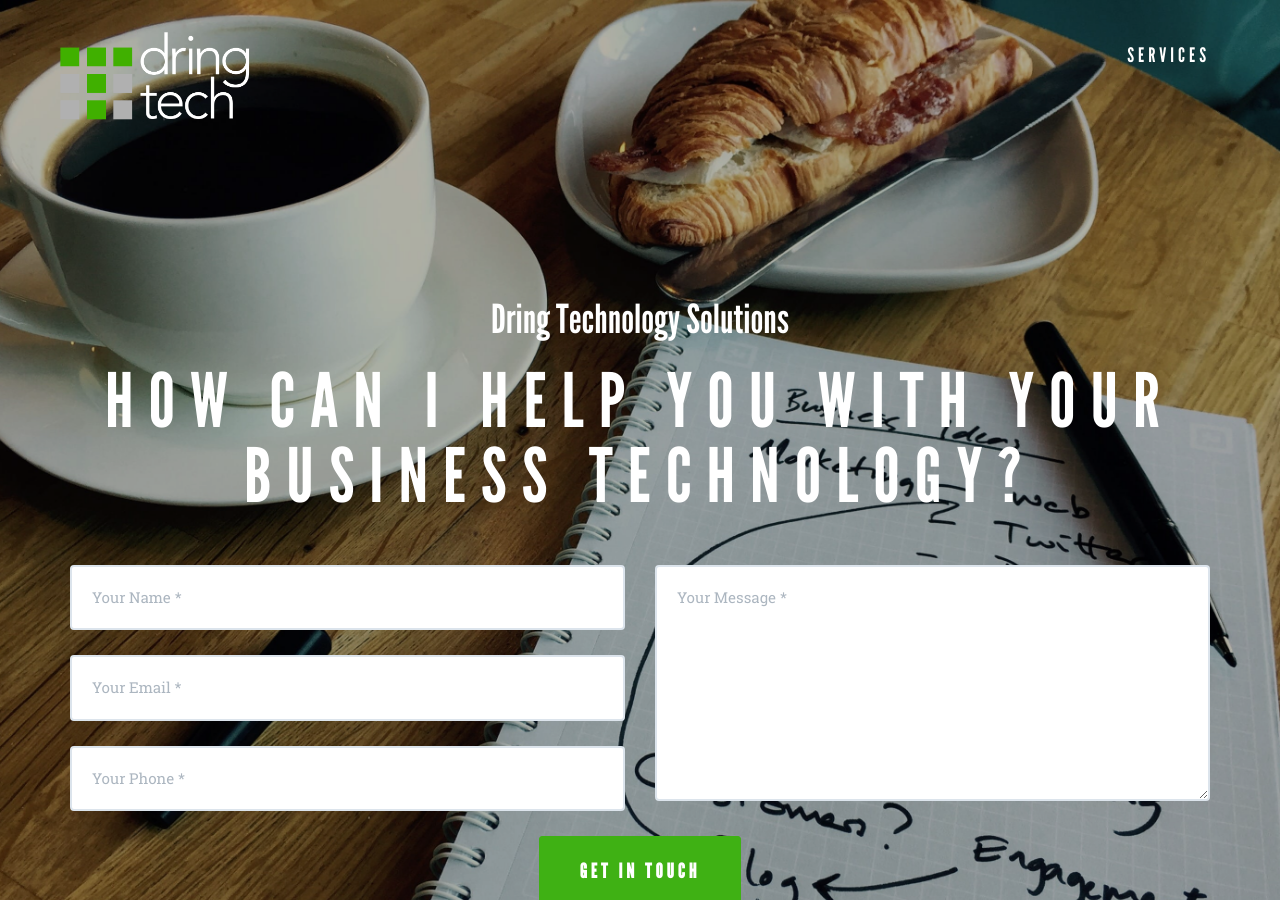
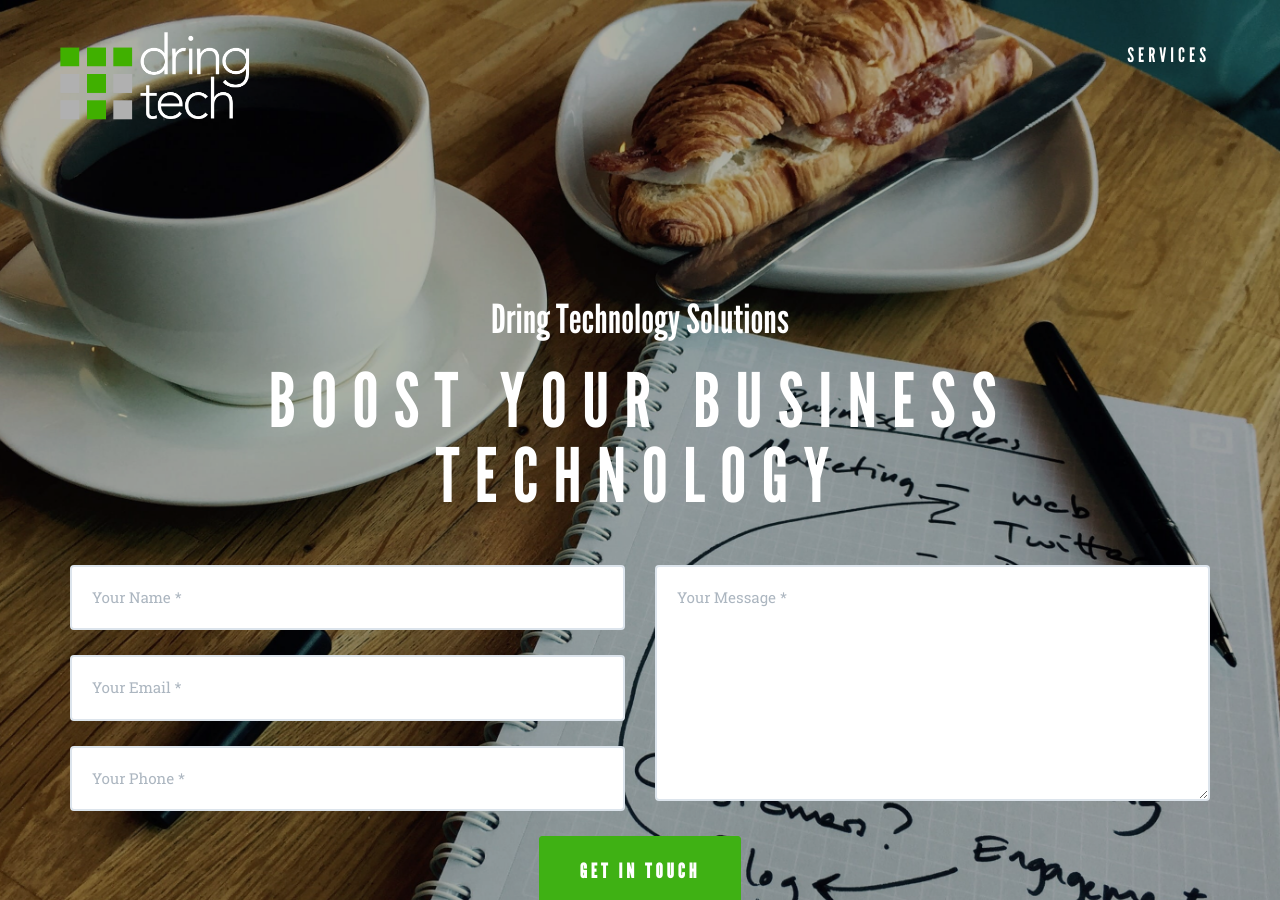
Before and after one commit to dringtech/dringtech.github.io, a Jekyll site: the page built from index.html, in a window 1280 px wide and 900 px high. Built offline with Jekyll 4.4.1, drawn with Linux system fonts in a browser that asks for light colours.

Commit message:
Brand tag!

```diff
--- a/index.html
+++ b/index.html
@@ -1,7 +1,7 @@
 ---
 layout: page
 header:
-  title: How can I help you with your business technology?
+  title: Boost your business technology
   button:
     ref: services
     text: Tell Me More
```
